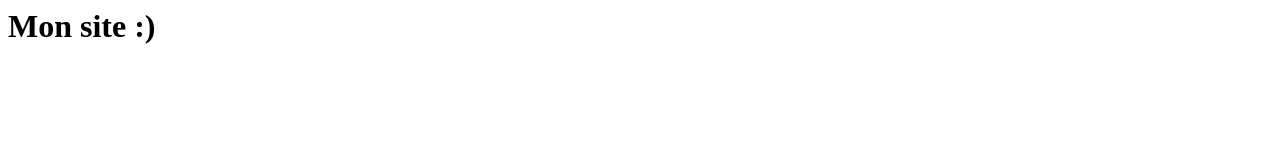
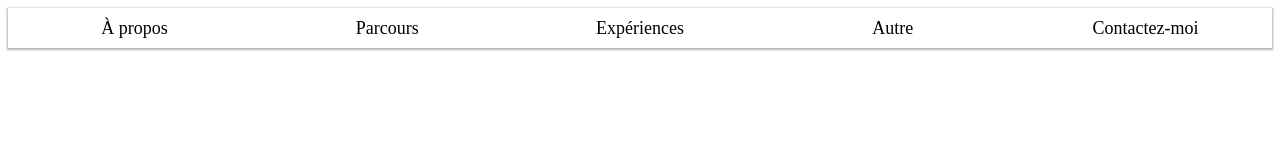
Before and after one commit to WaRm4/WaRm4.github.io, a plain HTML site: page index.html in a window 1280 px wide. Drawn offline with Linux system fonts and the light colour scheme.

Commit message:
Add of a menu

```diff
--- /dev/null
+++ b/CSS/header.css
@@ -0,0 +1,47 @@
+:root {
+    --hauteur-menu: 5vh;
+}
+
+header {
+    width: 100%;
+    font-size: 18px;
+    position: sticky;
+    top: 0;
+    left: 0;
+}
+
+nav>ul {
+    display: flex;
+    text-align: center;
+    box-shadow: 0px 1px 2px 1px rgba(0, 0, 0, 0.3);
+    height: var(--hauteur-menu);
+}
+
+nav ul {
+    list-style-type: none;
+    margin: 0;
+    padding: 0;
+}
+
+nav>ul>li {
+    background-color: white;
+    position: relative;
+    height: 100%;
+    flex: 1;
+}
+
+nav>ul>li:hover>a {
+    color: #9c9c9c;
+}
+
+nav>ul>li>a {
+    position: absolute;
+    top: 50%;
+    left: 50%;
+    transform: translate(-50%, -50%);
+}
+
+li a {
+    text-decoration: none;
+    color: black;
+}
--- a/index.html
+++ b/index.html
@@ -1,11 +1,30 @@
 <html lang="en">
+
 <head>
     <meta charset="UTF-8">
     <meta http-equiv="X-UA-Compatible" content="IE=edge">
     <meta name="viewport" content="width=device-width, initial-scale=1.0">
+
+    <link rel="stylesheet" href="./CSS/styles.css" />
+    <link rel="stylesheet" href="./CSS/header.css" />
+
     <title>Killian Meunier</title>
 </head>
+
 <body>
-    <h1>Mon site :)</h1>
+
+    <header>
+        <nav>
+            <ul>
+                <li><a href="#aPropos">À propos</a></li>
+                <li><a href="#parcours">Parcours</a></li>
+                <li><a href="#experiences">Expériences</a></li>
+                <li><a href="#">Autre</a></li>
+                <li><a href="#">Contactez-moi</a></li>
+            </ul>
+        </nav>
+    </header>
+
 </body>
+
 </html>
```
